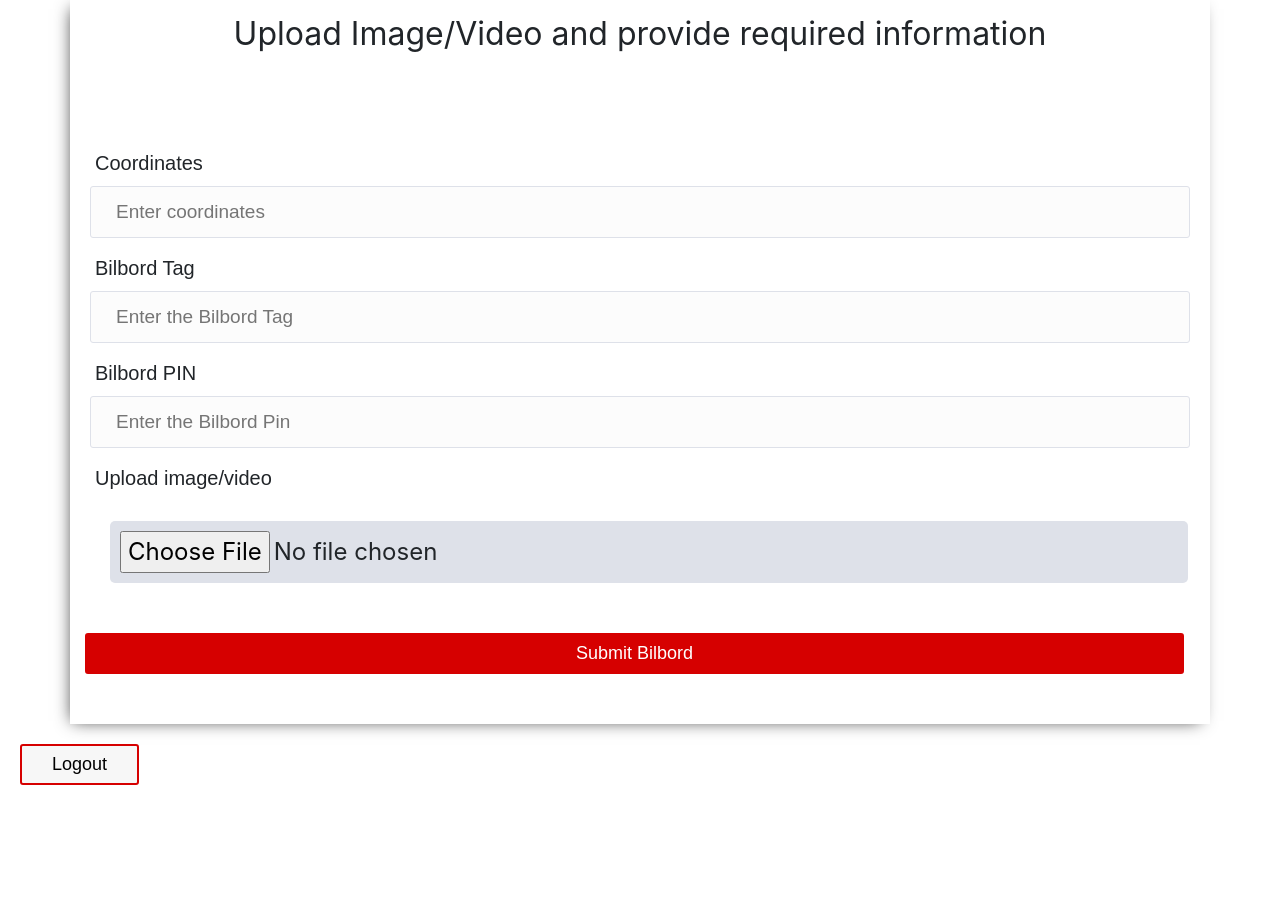
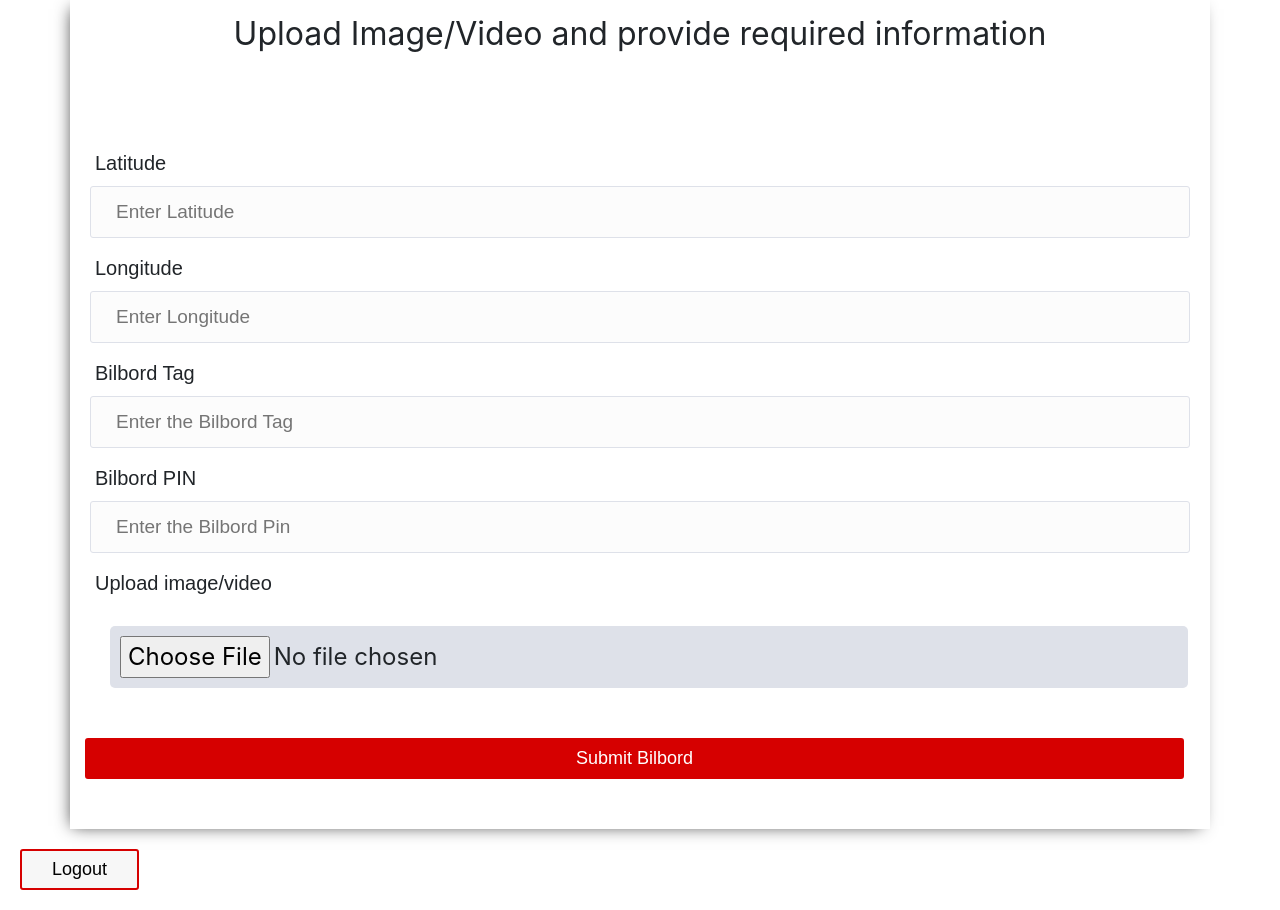
Before and after one commit to MalcolmTomisin/reactTwt, a React (Create React App) app: page / in a window 1280 px wide. Before the commit the page ends 805 px from the top, so only its background shows below. Built offline with nearby package versions, Linux system fonts and the light colour scheme; sample sign-in values are in the browser's storage.

Commit message:
refactor

```diff
--- a/src/components/cardComponent/card.component.js
+++ b/src/components/cardComponent/card.component.js
@@ -6,11 +6,13 @@ export default class CardComponent extends React.Component {
     constructor() {
         super()
         this.state = {
+            latitude: "",
             coordinates: "",
             bilbordTag: "",
             bilbordPin: "",
             uploadFile: [],
             errors: [],
+            longitude: ""
         }
     }
     handleFileChange(e) {
@@ -21,6 +23,16 @@ export default class CardComponent extends React.Component {
     onCoordinatesChange(e) {
         this.setState({ coordinates: e.target.value });
         this.clearValidationErr("coordinates");
+    }
+
+    onLatitudeChange(e) {
+        this.setState({ latitude: e.target.value });
+        this.clearValidationErr("latitude");
+    }
+
+    onLongitudeChange(e) {
+        this.setState({ longitude: e.target.value });
+        this.clearValidationErr("longitude");
     }
 
     onBilbordTagChange(e) {
@@ -79,37 +91,45 @@ export default class CardComponent extends React.Component {
     }
 
     checkFields() {
-        if (this.state.coordinates === "") {
-            this.showValidationErr("coordinates", "Coordinates Cannot be empty!");
+        const {  bilbordTag, bilbordPin, uploadFile, latitude, longitude } = this.state;
+        if (longitude === "") {
+            this.showValidationErr("longitude", "Longitude Cannot be empty!")
         }
-        if (this.state.bilbordTag === "") {
+        if (latitude === "") {
+            this.showValidationErr("latitude", "Latitude Cannot be empty!")
+        }
+        if (bilbordTag === "") {
             this.showValidationErr("bilbordTag", "Bilbord Tag Cannot be empty!");
         }
-        if (this.state.bilbordPin === "") {
+        if (bilbordPin === "") {
             this.showValidationErr("bilbordPin", "Bilbord Pin Cannot be empty!");
         }
-        if (this.state.uploadFile === ""){
+        if (uploadFile === ""){
             this.showValidationErr("uploadFile", "File cannot be empty!");
         }
     }
     render() {
-        let coordinatesErr = null,
-            bilbordTagErr = null,
+        let bilbordTagErr = null,
             bilbordPinErr = null,
-            uploadFileErr = null;
+            uploadFileErr = null,
+            latitudeErr = null,
+            longitudeErr = null;
 
         for (let err of this.state.errors) {
-            if (err.elm === "username") {
-                coordinatesErr = err.msg;
-            }
-            if (err.elm === "password") {
+            if (err.elm === "bilbordTag") {
                 bilbordTagErr = err.msg;
             }
-            if (err.elm === "email") {
+            if (err.elm === "uploadFile") {
                 uploadFileErr = err.msg;
             }
-            if (err.elm === "phone") {
+            if (err.elm === "bilbordPin") {
                 bilbordPinErr = err.msg;
+            }
+            if (err.elm === "latitude") {
+                latitudeErr = err.msg;
+            }
+            if (err.elm === "longitude") {
+                longitudeErr = err.msg;
             }
         }
         return(
@@ -120,9 +140,14 @@ export default class CardComponent extends React.Component {
                             Upload Image/Video and provide required information
                         </div>
                         <div className="input-group">
-                            <label htmlFor="coordinates" className="upload-label">Coordinates</label>
-                            <input type="text" name="coordinates" placeholder="Enter coordinates" className="upload-input" onChange={this.onCoordinatesChange.bind(this)}/>
-                            <small className="danger-error">{coordinatesErr ? coordinatesErr : ""}</small>
+                            <label htmlFor="latitude" className="upload-label">Latitude</label>
+                            <input type="text" name="latitude" placeholder="Enter Latitude" className="upload-input" onChange={this.onCoordinatesChange.bind(this)}/>
+                            <small className="danger-error">{latitudeErr ? latitudeErr : ""}</small>
+                        </div>
+                        <div className="input-group">
+                            <label htmlFor="longitude" className="upload-label">Longitude</label>
+                            <input type="text" name="longitude" placeholder="Enter Longitude" className="upload-input" onChange={this.onCoordinatesChange.bind(this)} />
+                            <small className="danger-error">{longitudeErr ? longitudeErr : ""}</small>
                         </div>
                         <div className="input-group">
                             <label htmlFor="bilbordTag" className="upload-label">Bilbord Tag</label>
```
